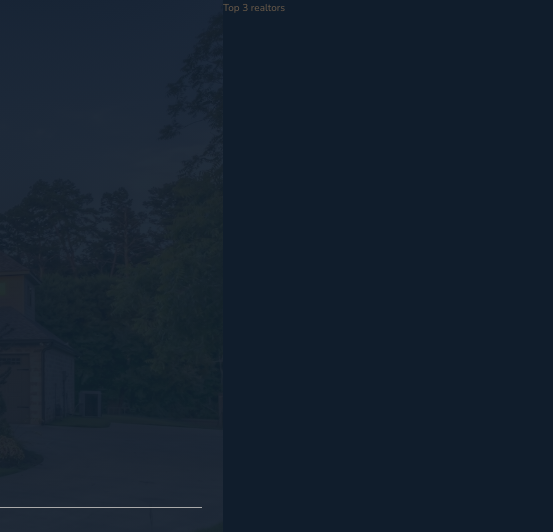
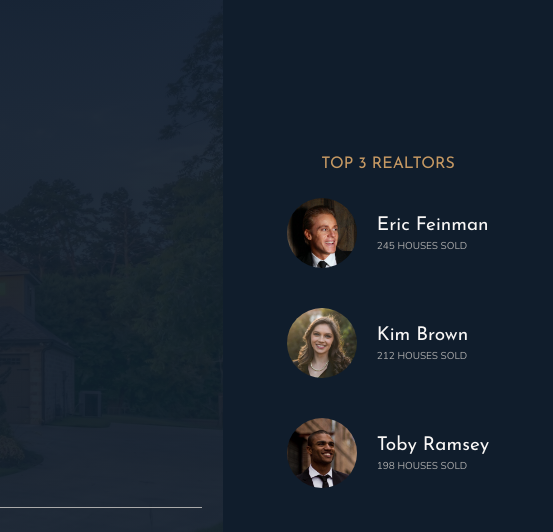
Before and after one commit to vidban/Nexter-clone, a website built with webpack: page src/client/views/index.html in a window 1280 px wide. Shown: the top 532 px of the page, 727-1280 px from the left. Built offline with nearby package versions, Linux system fonts and the light colour scheme; files whose address does not match are found by name.

Commit message:
Added heading right content and style

```diff
--- a/src/client/styles/_realtors.scss
+++ b/src/client/styles/_realtors.scss
@@ -1,4 +1,31 @@
 .realtors {
   background-color: $color-secondary;
   grid-column: col-start 7 / full-end;
+  padding: 3rem;
+
+  display: grid;
+  align-content: center;
+  justify-content: center;
+  justify-items: center;
+  grid-row-gap: 2rem;
+
+  &__list {
+    display: grid;
+    grid-template-columns: min-content max-content;
+    grid-column-gap: 2rem;
+    grid-row-gap: 5vh;
+    align-items: center;
+  }
+
+  &__img {
+    width: 7rem;
+    border-radius: 50%;
+    display: block;
+  }
+
+  &__sold {
+    text-transform: uppercase;
+    color: $color-grey-light-2;
+    margin-top: -3px;
+  }
 }
--- a/src/client/views/index.html
+++ b/src/client/views/index.html
@@ -30,7 +30,26 @@
         <img src="logo-bi.png" alt="Seen on logo 4" />
       </div>
     </header>
-    <div class="realtors">Top 3 realtors</div>
+    <div class="realtors">
+      <h3 class="heading-3">Top 3 realtors</h3>
+      <div class="realtors__list">
+        <img src="realtor-1.jpeg" alt="Realtor-1" class="realtors__img" />
+        <div class="realtors__details">
+          <h4 class="heading-4 heading-4--light">Eric Feinman</h4>
+          <p class="realtors__sold">245 houses sold</p>
+        </div>
+        <img src="realtor-2.jpeg" alt="Realtor-2" class="realtors__img" />
+        <div class="realtors__details">
+          <h4 class="heading-4 heading-4--light">Kim Brown</h4>
+          <p class="realtors__sold">212 houses sold</p>
+        </div>
+        <img src="realtor-3.jpeg" alt="Realtor-3" class="realtors__img" />
+        <div class="realtors__details">
+          <h4 class="heading-4 heading-4--light">Toby Ramsey</h4>
+          <p class="realtors__sold">198 houses sold</p>
+        </div>
+      </div>
+    </div>
     <section class="features">
       <div class="feature">
         <svg class="feature__icon">
```
